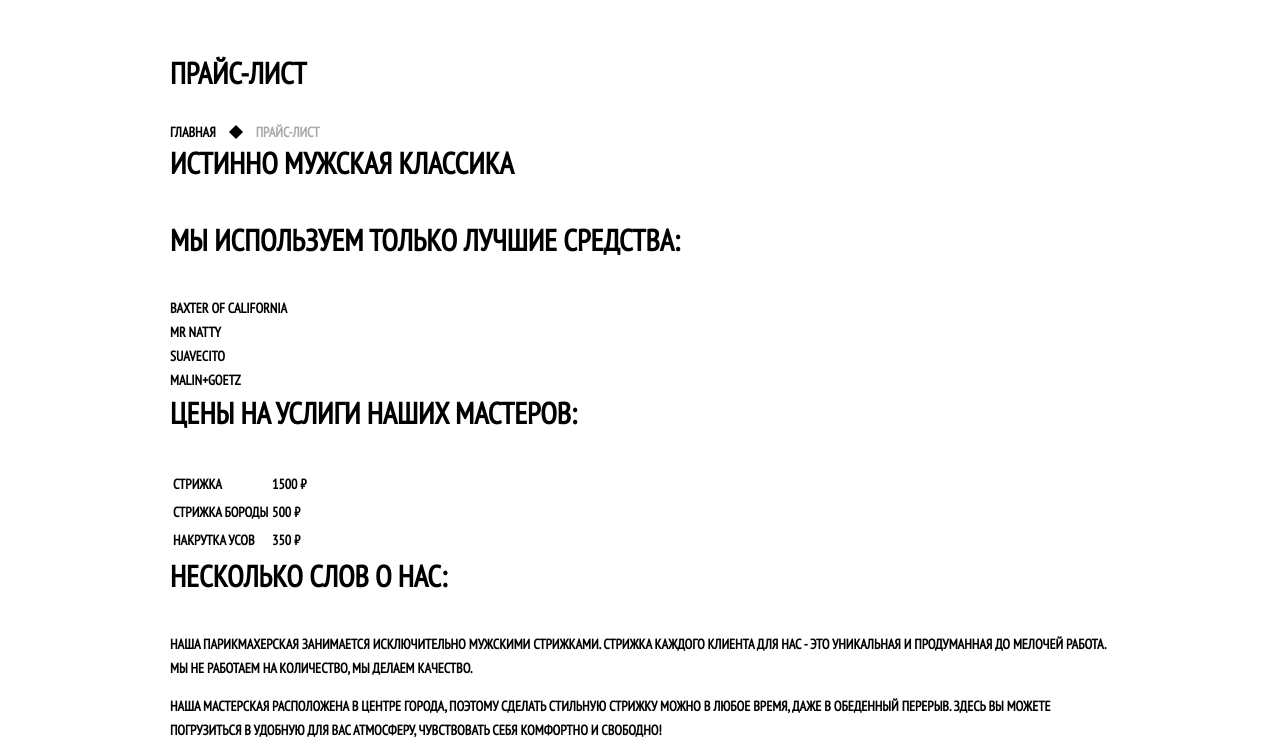
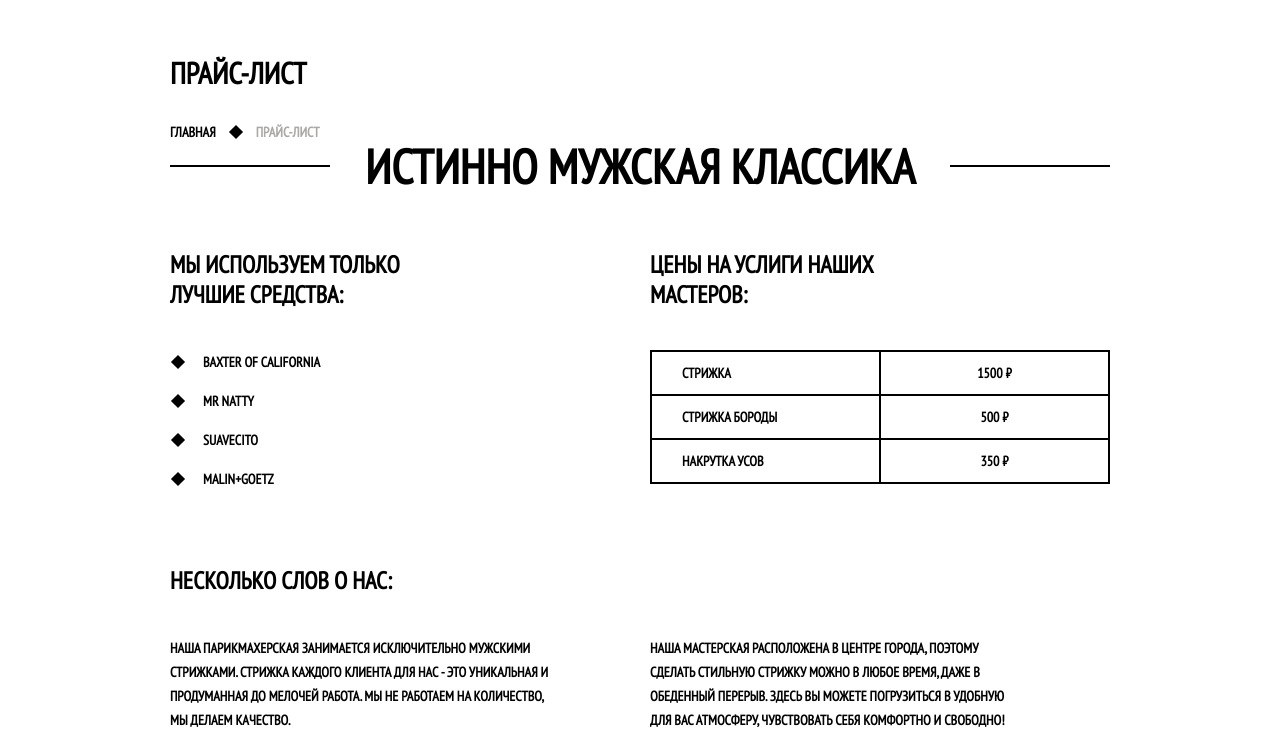
Before and after one commit to EduardLubomirsky/borodinskiy, a plain HTML site: page app/price.html in a window 1280 px wide. Shown: the part 75-814 px from the top of the page. Drawn offline with Linux system fonts and the light colour scheme.

Commit message:
added style for price.html

```diff
--- a/app/price.html
+++ b/app/price.html
@@ -31,7 +31,9 @@
 			<li class="breadcrumbs-item"><a href="">Главная</a></li>
 			<li class="breadcrumbs-item breadcrumbs-current"><a href="">Прайс-лист</a></li>
 		</ul>
-		<h2>Истинно мужская классика</h2>
+		<h2 class="visually-hidden">Описание барбершопа</h2>
+		<p class="slogan">Истинно мужская классика</p>
+		<div class="about-us-wrapper">
 			<section class="tools">
 				<h3>Мы используем только лучшие средства:</h3>
 				<ul class="tools-list">
@@ -45,24 +47,25 @@
 				<h3>Цены на услиги наших мастеров:</h3>
 				<table class="price-table">
 					<tr>
-					<td>Стрижка</td>
-					<td>1500 ₽</td>
+						<td class="service-cell">Стрижка</td>
+						<td class="price-cell">1500 ₽</td>
 					</tr>
 					<tr>
-					<td>Стрижка бороды</td>
-					<td>500 ₽</td>
+						<td class="service-cell">Стрижка бороды</td>
+						<td class="price-cell">500 ₽</td>
 					</tr>
 					<tr>
-					<td>Накрутка усов</td>
-					<td>350 ₽</td>
+						<td class="service-cell">Накрутка усов</td>
+						<td class="price-cell">350 ₽</td>
 					</tr>
 				</table>
 			</section>
 			<section class="about-us">
 				<h3>Несколько слов о нас:</h3>
-			<p>Наша парикмахерская занимается исключительно мужскими стрижками. Стрижка каждого клиента для нас - это уникальная и продуманная до мелочей работа. Мы не работаем на количество, мы делаем качество.</p>
-			<p>Наша мастерская расположена в центре города, поэтому сделать стильную стрижку можно в любое время, даже в обеденный перерыв. Здесь вы можете погрузиться в удобную для вас атмосферу, чувствовать себя комфортно и свободно!</p>
+				<p class="about-us-collumn">Наша парикмахерская занимается исключительно мужскими стрижками. Стрижка каждого клиента для нас - это уникальная и продуманная до мелочей работа. Мы не работаем на количество, мы делаем качество.</p>
+				<p class="about-us-collumn">Наша мастерская расположена в центре города, поэтому сделать стильную стрижку можно в любое время, даже в обеденный перерыв. Здесь вы можете погрузиться в удобную для вас атмосферу, чувствовать себя комфортно и свободно!</p>
 			</section>
+		</div>
 	</main>
 	<footer class="main-footer">
 		<div class="container">
--- a/app/style/style.css
+++ b/app/style/style.css
@@ -458,12 +458,99 @@ h2,h3{
 	background: black;
 	transform: rotate(45deg);
 }
-
-
-
-
-
-
+.about-us-wrapper{
+	display: flex;
+	flex-wrap: wrap;
+}
+.about-us-wrapper section{
+	width: 50%;
+	box-sizing: border-box;
+}
+.price{
+	padding-left: 10px;
+}
+.about-us-wrapper h3{
+	font-size: 24px;
+	line-height: 30px;
+	padding-right: 236px;
+	margin-bottom: 40px;
+	margin-top: 60px;
+}
+.slogan{
+	position: relative;
+	text-align: center;
+	font-size: 48px;
+	line-height: 48px;
+	margin: 0;
+	padding: 0 170px;
+}
+.slogan::before,
+.slogan::after{
+	content: "";
+	position: absolute;
+	width: 160px;
+	height: 2px;
+	background: black;
+}
+.slogan::before{
+	left: 0;
+	top: calc(50% - 1px);
+}
+.slogan::after{
+	right: 0;
+	top: calc(50% - 1px);
+}
+.tools-item{
+	position: relative;
+	left: 33px;
+	line-height: 24px;
+	margin-bottom: 15px;
+}
+.tools-item::before{
+	content: "";
+	position: absolute;
+	top: calc(50% - 5px);
+	left: -30px;
+	width: 10px;
+	height: 10px;
+	background: black;
+	transform: rotate(45deg);
+}
+.price-table{
+	border: 2px solid black;
+	border-collapse: collapse;
+	width: 100%;
+}
+.price-table td{
+	border: 2px solid black;
+	height: 40px;
+}
+.price-cell{
+	text-align: center;
+	width: 50%;
+}
+.service-cell{
+	padding-left: 30px;
+}
+.about-us-wrapper .about-us{
+	font-size: 0px;
+	width: 100%;
+}
+.about-us h3{
+	font-size: 24px;
+}
+.about-us-collumn{
+	width: 50%;
+	box-sizing: border-box;
+	display: inline-block;
+	font-size: 14px;
+	vertical-align: top;
+	margin: 0 0 80px 0;
+	padding-right: 88px;
+}
+.about-us-collumn:last-child{
+	padding-left: 10px;
+}
 
 
 
```
Lines whose indentation alone changed are shown as unchanged.
